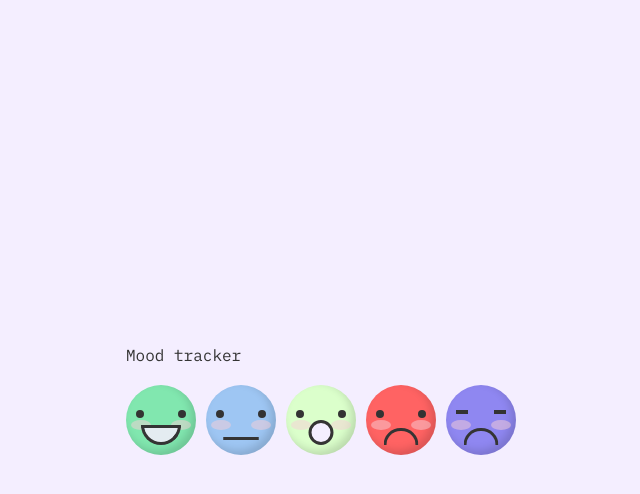
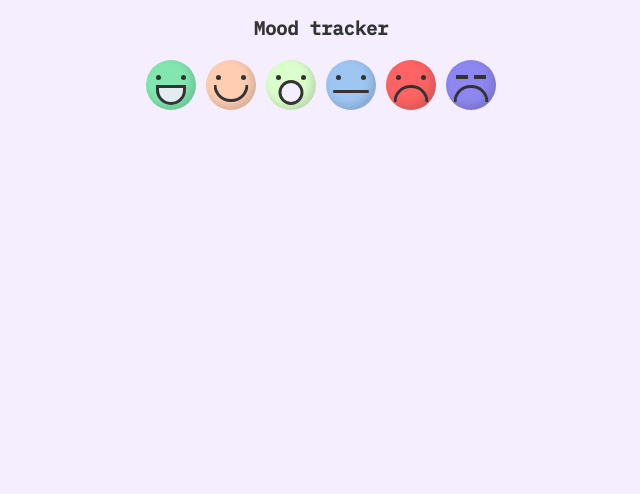
Before and after one commit to LinSchmitz/miniAssignments, a React (Vite) app in the folder moodTracker/: page / in a window 1280 px wide. Shown: the top 494 px of the page, without its empty margins (319-959 px from the left). Built offline with nearby package versions, Linux system fonts and the light colour scheme; the HTML template or start-up script is replaced by a standard one.

Commit message:
added tooltip when hover on each emoji

```diff
--- a/moodTracker/src/App.jsx
+++ b/moodTracker/src/App.jsx
@@ -3,8 +3,8 @@ import './index.css';
 
 export default function App() {
   return (
-    <div>
-      Mood tracker
+    <div className="app">
+      <h3>Mood tracker</h3>
       <EmojiRow />
       <div className="half-circle"></div>
     </div>
@@ -16,10 +16,11 @@ function EmojiRow() {
     <div className="container">
       <div className="emoji-row">
         <SmillyEmoji mood="happy" title="happy" />
+        <SmillyEmoji mood="good" title="good" />
+        <SmillyEmoji mood="surprised" title="surprised" />
         <SmillyEmoji mood="sad" title="sad" />
-        <SmillyEmoji mood="surprised" title="surprised" />
         <SmillyEmoji mood="angry" title="angry" />
-        <SmillyEmoji mood="winking" title="winking" />
+        <SmillyEmoji mood="supersad" title="super sad" />
       </div>
     </div>
   );
@@ -30,13 +31,12 @@ function SmillyEmoji({ mood, title }) {
     <div className={`emoji ${mood}`} title={title}>
       <div className="smiley">
         <div
-          className={`eye left ${mood === 'winking' ? 'winking' : ''}`}
+          className={`eye left ${mood === 'supersad' ? 'supersad' : ''}`}
         ></div>
         <div
-          className={`eye right ${mood === 'winking' ? 'winking' : ''}`}
+          className={`eye right ${mood === 'supersad' ? 'supersad' : ''}`}
         ></div>
-        <div className={`cheek left ${mood}`}></div>
-        <div className={`cheek right ${mood}`}></div>
+
         <div className={`mouth ${mood}`}></div>
       </div>
     </div>
--- a/moodTracker/src/index.css
+++ b/moodTracker/src/index.css
@@ -6,6 +6,7 @@
   --color-cheek: #f7cfd8;
 
   --color-happy: #81e7af;
+  --color-good: #ffcdb2;
   --color-sad: #9ec6f3;
   --color-surprised: #dbffcb;
   --color-angry: #ff6363;
@@ -21,13 +22,19 @@
 body {
   font-family: 'IBM Plex Mono', sans-serif;
   color: var(--dark-color);
-  margin: 0;
+  margin: 1rem;
   display: flex;
   justify-content: center;
-  align-items: center;
   min-height: 100vh;
   position: relative;
   background-color: var(--light-color);
+}
+
+.app {
+  display: flex;
+  flex-direction: column;
+  justify-content: center;
+  align-items: center;
 }
 
 .emoji-row {
@@ -41,8 +48,8 @@ body {
 
 .emoji {
   position: relative;
-  width: 70px;
-  height: 70px;
+  width: 50px;
+  height: 50px;
   border-radius: 50%;
   box-shadow: inset -4px -4px 8px rgba(0, 0, 0, 0.15);
   overflow: hidden;
@@ -52,6 +59,10 @@ body {
 /* Happy Mood */
 .emoji.happy {
   background-color: var(--color-happy);
+}
+
+.emoji.good {
+  background-color: var(--color-good);
 }
 
 .emoji.sad {
@@ -66,15 +77,15 @@ body {
   background-color: var(--color-angry);
 }
 
-.emoji.winking {
+.emoji.supersad {
   background-color: var(--color-winking);
 }
 
 .eye {
   position: absolute;
-  top: 25px; /* Adjusted for smaller emoji */
-  width: 8px; /* Adjusted size */
-  height: 8px;
+  top: 15px;
+  width: 5px;
+  height: 5px;
   background-color: #333;
   border-radius: 50%;
 }
@@ -87,19 +98,27 @@ body {
   right: 10px;
 }
 
-.eye.winking {
+.eye.supersad {
   width: 12px;
   height: 4px;
   border-radius: 0;
-  top: 25px;
+  top: 15px;
+}
+
+.eye.angry {
+  width: 12px;
+  height: 4px;
+  border-radius: 0;
+  top: 15px;
 }
 
 .mouth {
   position: absolute;
+  top: 25px;
   bottom: 10px;
   left: 50%;
-  width: 35px; /* Adjusted size */
-  height: 17px; /* Adjusted size */
+  width: 35px;
+  height: 17px;
   background-color: transparent;
   border: 3px solid var(--dark-color);
   border-top: none;
@@ -109,7 +128,8 @@ body {
 
 /* Happy Mood */
 .mouth.happy {
-  width: 40px;
+  width: 30px;
+  top: 25px;
   height: 20px;
   background-color: #e4ecf1;
   border: 3px solid var(--dark-color);
@@ -120,13 +140,15 @@ body {
 /* Sad Mood */
 .mouth.sad {
   bottom: 15px;
+  top: 30px;
   width: 35px;
-  height: 1px;
+  height: 3px;
   border-radius: 0;
 }
 
 /* Surprised Mood */
 .mouth.surprised {
+  top: 20px;
   width: 25px;
   height: 25px;
   background-color: var(--light-color);
@@ -139,13 +161,15 @@ body {
   transform: translateX(-50%) rotate(180deg);
 }
 
-.mouth.winking {
+/* supersad Mood */
+.mouth.supersad {
   transform: translateX(-50%) rotate(180deg);
 }
 
+/*  not using  */
 .cheek {
   position: absolute;
-  top: 35px;
+  top: 22px;
   bottom: 35px;
   width: 20px;
   height: 10px;
```
